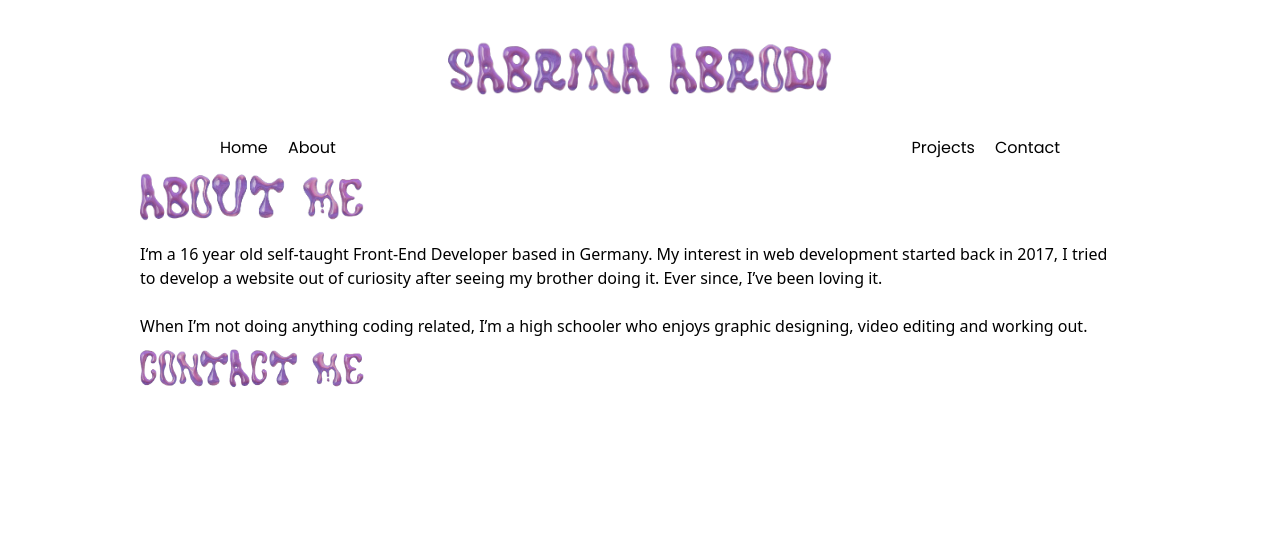
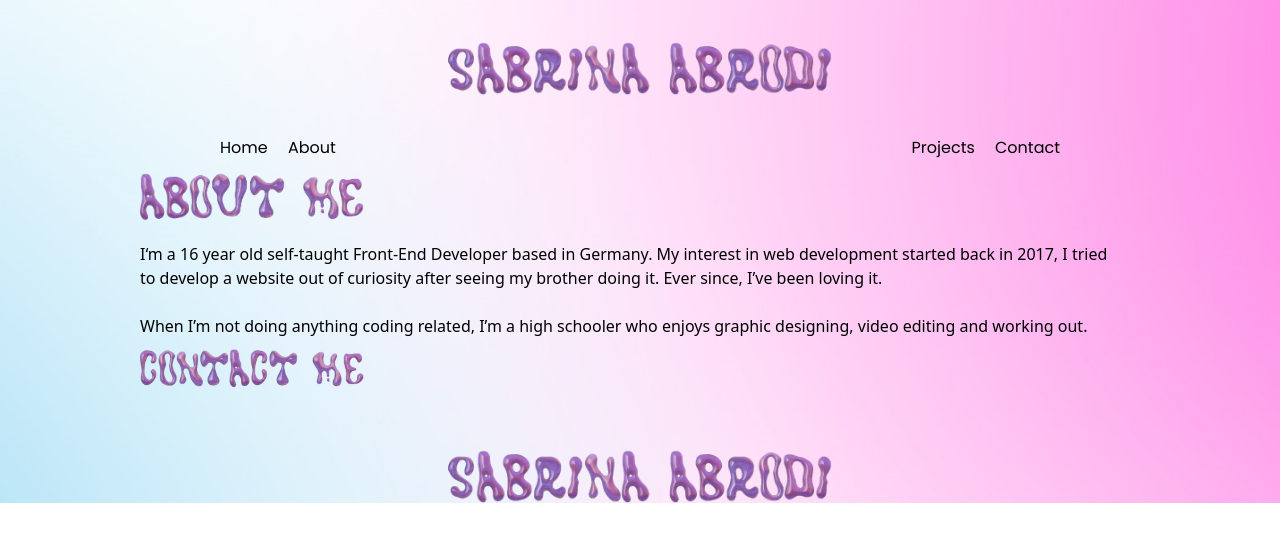
Before and after one commit to Sabrinascrib/portfolio-2023, a SvelteKit app: page / in a window 1280 px wide. Shown: the top 542 px of the page. Built offline with nearby package versions, Linux system fonts and the light colour scheme.

Commit message:
feat: importing footer

```diff
--- a/src/routes/+page.svelte
+++ b/src/routes/+page.svelte
@@ -1,9 +1,17 @@
 <script>
+  import "../app.css";
   import About from "../components/About.svelte";
   import Contact from "../components/Contact.svelte";
+  import Footer from "../components/Footer.svelte";
   import Navbar from "../components/Navbar.svelte";
 </script>
 
-<Navbar />
-<About />
-<Contact />
+<main class="w-full h-full">
+  <Navbar />
+  <About />
+  <Contact />
+  <Footer />
+</main>
+
+<style>
+</style>
```
